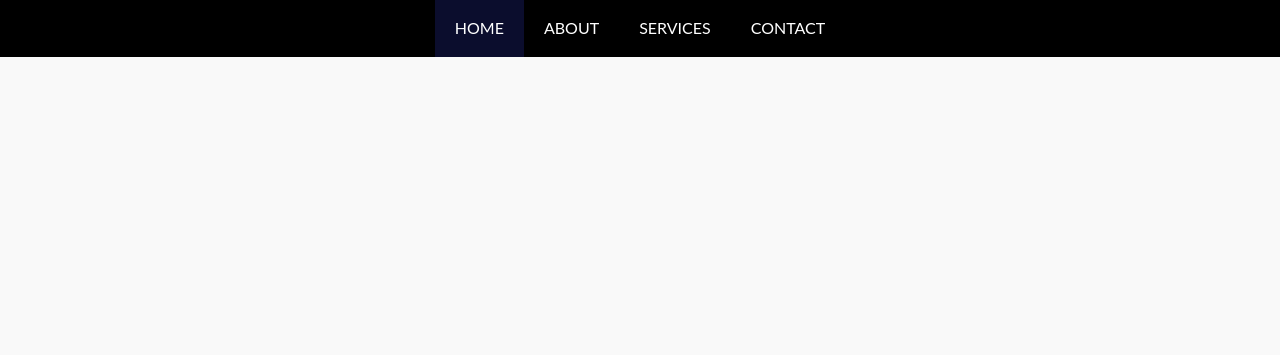
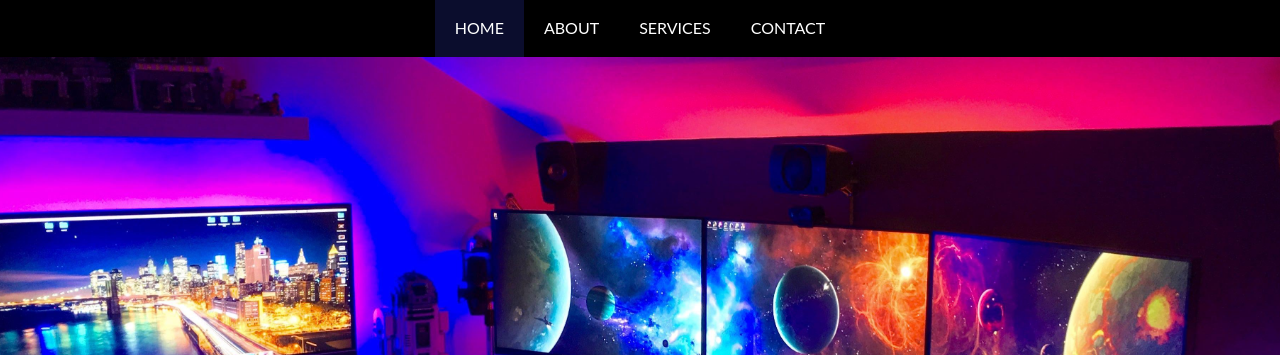
Before and after one commit to harshikab2112/Developer-Landing-Page, a plain HTML site: page index.html in a window 1280 px wide. Shown: the top 355 px of the page. Drawn offline with Linux system fonts and the light colour scheme.

Commit message:
Update style.css

```diff
--- a/style.css
+++ b/style.css
@@ -59,7 +59,7 @@ nav .active {
 
 /* Hero Section */
 .main .image {
-  background: url(./assets/hero-image.jpg) center/cover no-repeat fixed;
+  background: url(./images/hero-image.jpg) center/cover no-repeat fixed;
   min-height: 100vh;
   position: relative;
 }
```
